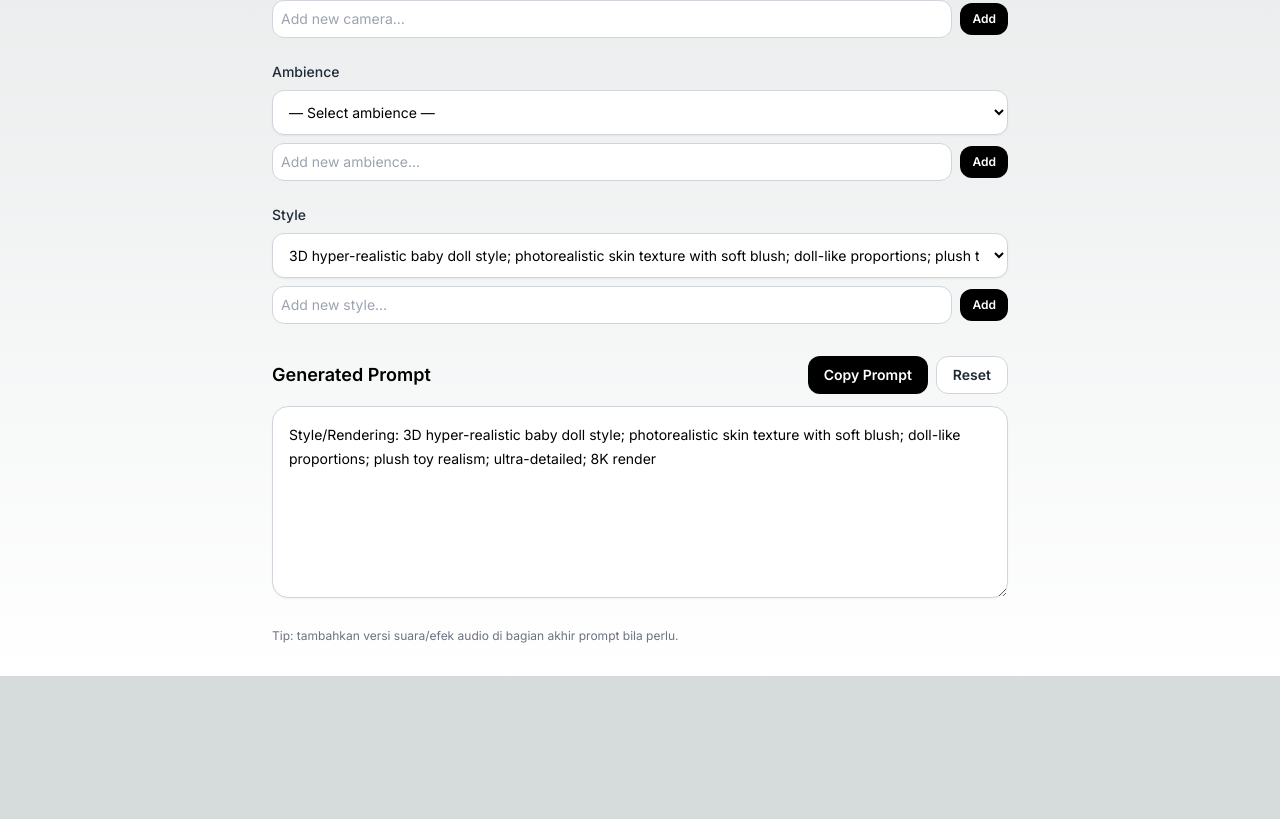
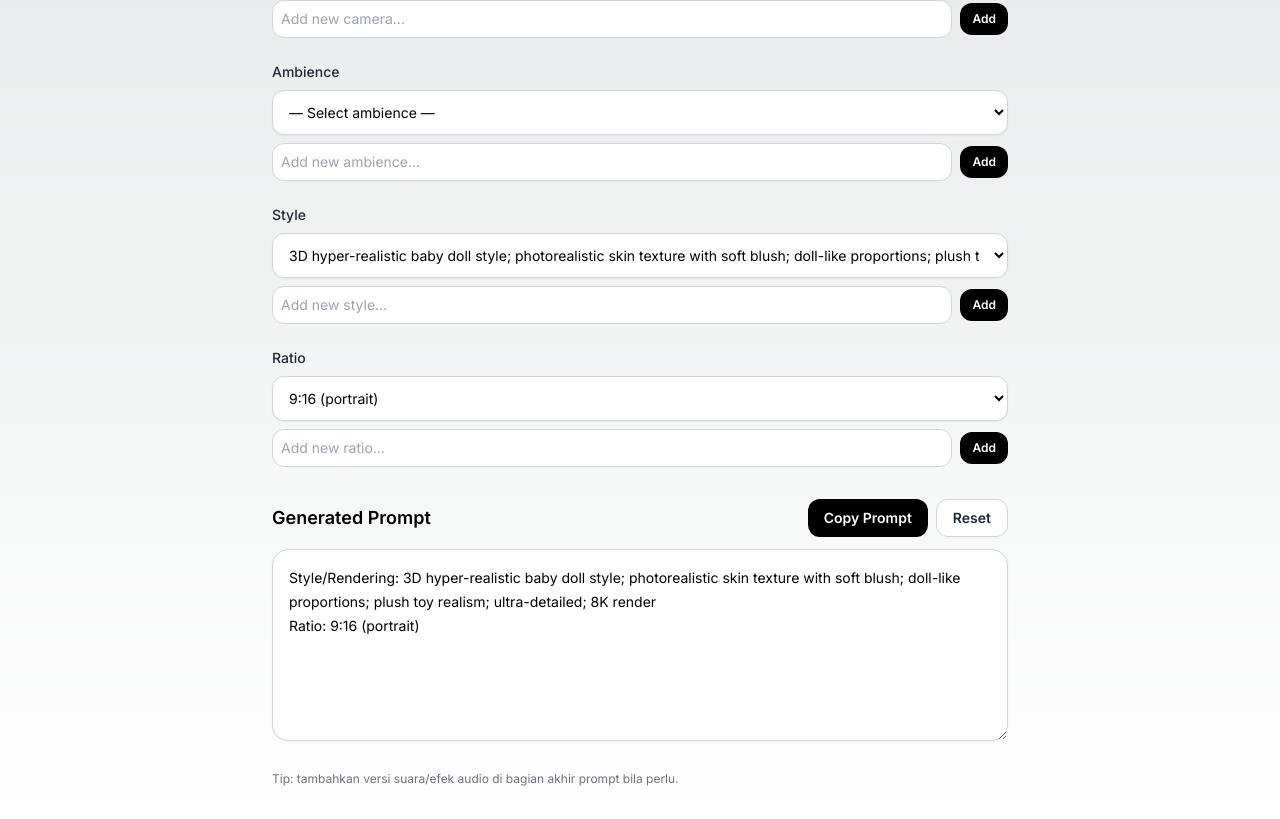
Before and after one commit to cumanaidoang-cmyk/nextjs-imageprompt, a Next.js app: page /story-prompt in a window 1280 px wide. Shown: the part 739-1558 px from the top of the page. Before the commit the page ends 1415 px from the top, so only its background shows below. Built offline with nearby package versions, Linux system fonts and the light colour scheme.

Commit message:
Add files via upload

```diff
--- a/app/story-prompt/page.tsx
+++ b/app/story-prompt/page.tsx
@@ -1,13 +1,13 @@
 'use client';
 import React, { useEffect, useMemo, useState } from 'react';
 
-// Clean, production-ready page for app/story-prompt/page.tsx
-// Pick character by NAME, but prompt uses the character's detailed DESCRIPTION.
-// Options and catalog persist via localStorage.
+// story-prompt/page.tsx — v4 (adds RATIO field)
+// - Choose character by NAME, but prompt uses the detailed DESCRIPTION
+// - Add/edit characters & options; persisted via localStorage
 
-const KEY = 'prompt-form-v3';
+const KEY = 'prompt-form-v4';
 
-type FieldKey = 'action' | 'background' | 'camera' | 'ambience' | 'style';
+type FieldKey = 'action' | 'background' | 'camera' | 'ambience' | 'style' | 'ratio';
 
 type CharacterEntry = { name: string; desc: string };
 
@@ -90,6 +90,13 @@ const defaultOptions: OptionsMap = {
     '3D cartoon Pixar-inspired; soft plastic material; toy-like; bright colors; clean lines',
     'Photorealistic cinematic baby; natural skin pores; filmic lighting; detailed micro-texture',
     'Plush toy style; short velvet fur; soft fabric seams; toy photography setup',
+  ],
+  ratio: [
+    '9:16 (portrait)',
+    '16:9 (landscape)',
+    '1:1 (square)',
+    '4:5 (portrait)',
+    '3:4 (portrait)',
   ],
 };
 
@@ -286,6 +293,7 @@ export default function PromptFormPage() {
         camera: '',
         ambience: '',
         style: defaultOptions.style[0],
+        ratio: defaultOptions.ratio[0],
       },
       lang: 'en',
     })
@@ -317,7 +325,7 @@ export default function PromptFormPage() {
 
   const prompt = useMemo(() => {
     const characterDesc = state.catalog.find((c) => c.name === state.selectedCharacterName)?.desc || '';
-    const { action, background, camera, ambience, style } = state.selected;
+    const { action, background, camera, ambience, style, ratio } = state.selected;
 
     const parts = [
       characterDesc && `Character: ${characterDesc}`,
@@ -326,9 +334,10 @@ export default function PromptFormPage() {
       camera && `Camera: ${camera}`,
       ambience && `Ambience: ${ambience}`,
       style && `Style/Rendering: ${style}`,
+      ratio && `Ratio: ${ratio}`,
     ].filter(Boolean) as string[];
 
-    const out = parts.join(' \n');
+    const out = parts.join('\n');
     if (state.lang === 'id') {
       return out
         .replace('Character:', 'Karakter:')
@@ -336,7 +345,8 @@ export default function PromptFormPage() {
         .replace('Background:', 'Latar:')
         .replace('Camera:', 'Kamera:')
         .replace('Ambience:', 'Suasana:')
-        .replace('Style/Rendering:', 'Gaya/Rendering:');
+        .replace('Style/Rendering:', 'Gaya/Rendering:')
+        .replace('Ratio:', 'Rasio:');
     }
     return out;
   }, [state.catalog, state.selectedCharacterName, state.selected, state.lang]);
@@ -366,6 +376,7 @@ export default function PromptFormPage() {
         camera: '',
         ambience: '',
         style: s.options.style?.[0] || '',
+        ratio: s.options.ratio?.[0] || '',
       },
     }));
 
@@ -378,7 +389,7 @@ export default function PromptFormPage() {
           <select
             className="rounded-xl border border-gray-300 p-2 text-sm"
             value={state.lang}
-            onChange={(e) => setState((s) => ({ ...s, lang: e.target.value as 'en' | 'id' }))}
+            onChange={(e) => setState((s) => ({ ...s, lang: (e.target.value as 'en' | 'id') }))}
           >
             <option value="en">EN</option>
             <option value="id">ID</option>
@@ -430,6 +441,13 @@ export default function PromptFormPage() {
           onChange={(v) => setSelected('style', v)}
           onAdd={(v) => addOption('style', v)}
         />
+        <Field
+          label="Ratio"
+          options={state.options.ratio}
+          value={state.selected.ratio}
+          onChange={(v) => setSelected('ratio', v)}
+          onAdd={(v) => addOption('ratio', v)}
+        />
       </div>
 
       <div className="mt-8 space-y-3">
```
